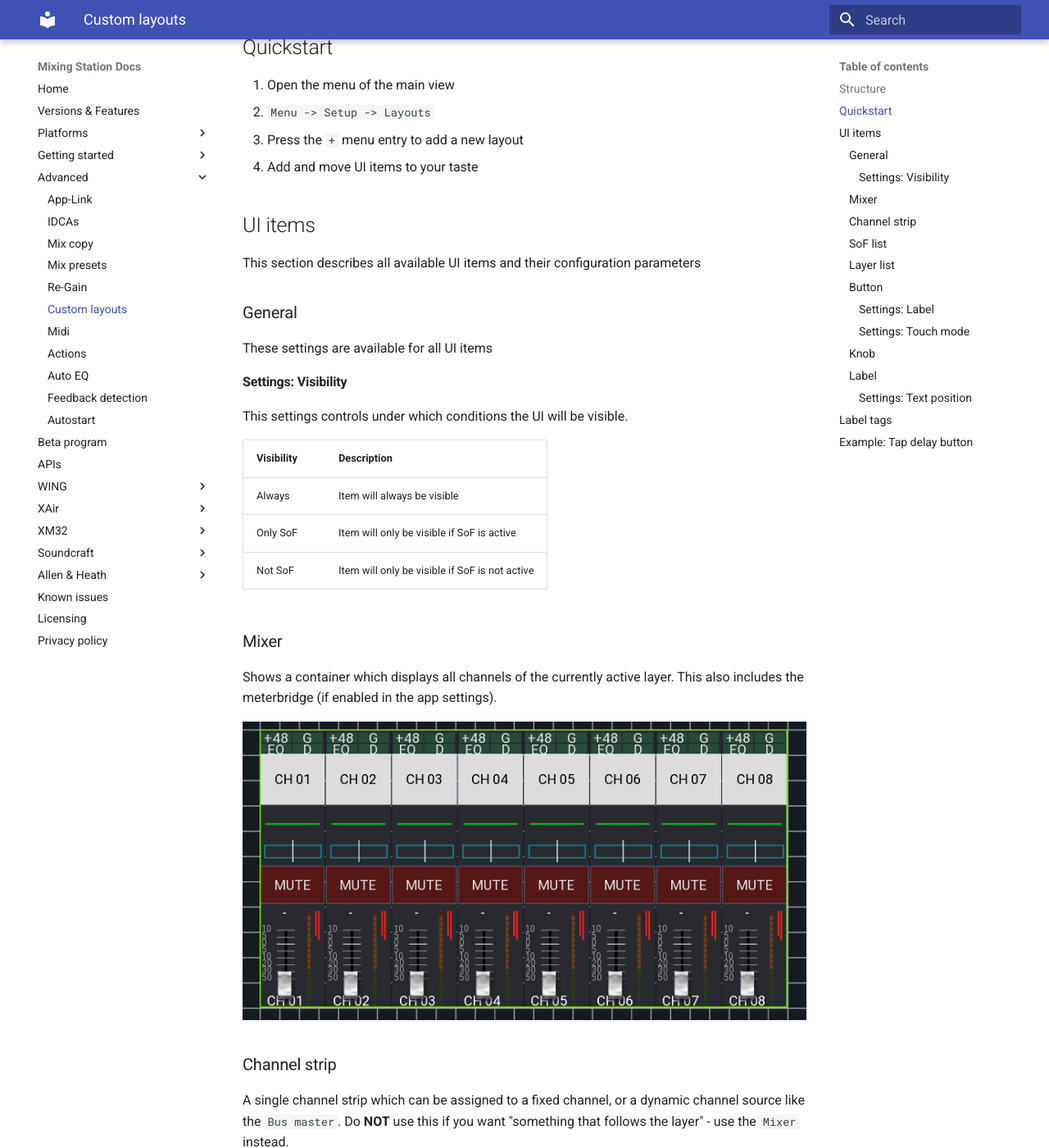
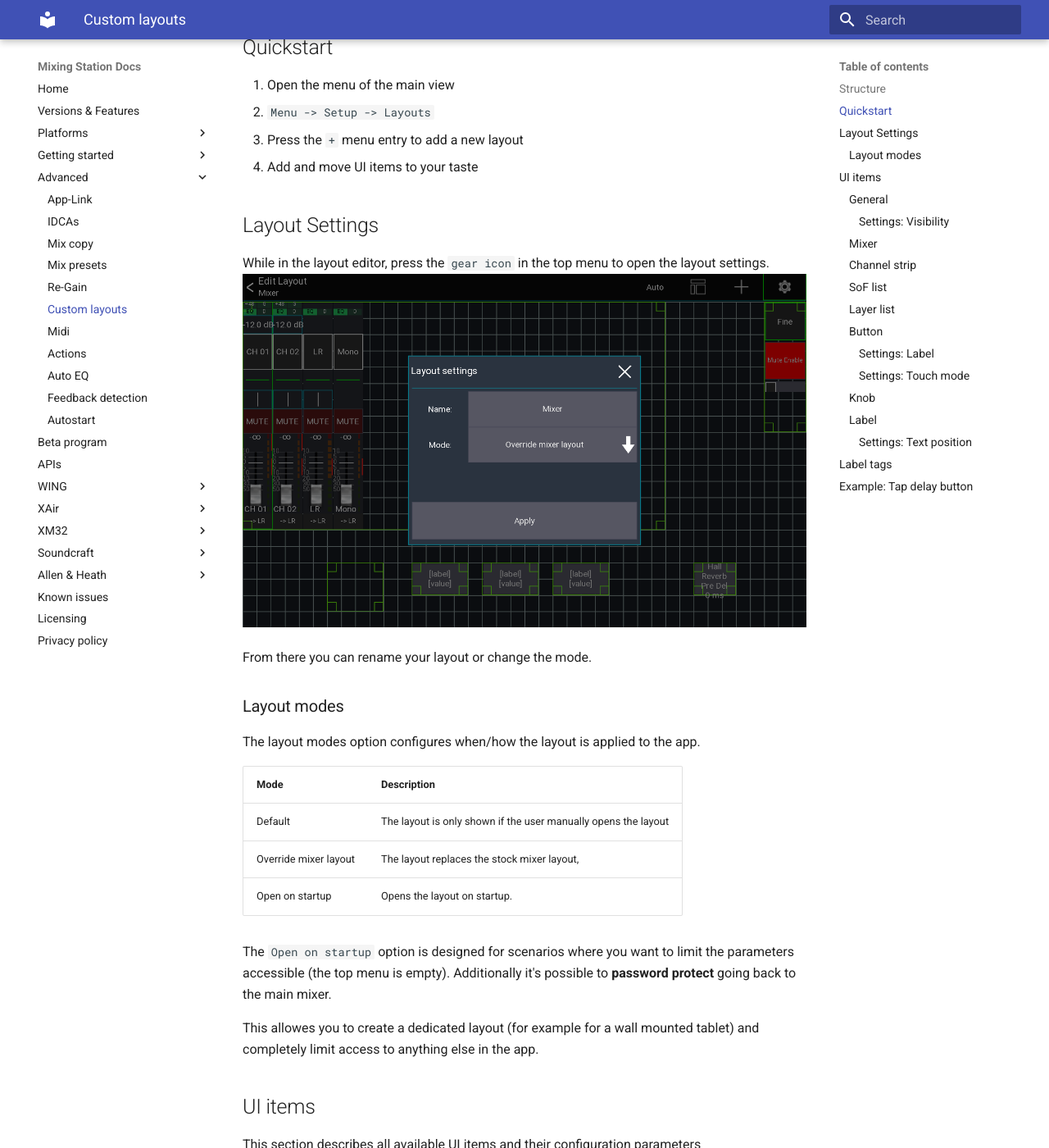
Before and after one commit to davidgiga1993/mixing-station-docs, an MkDocs documentation site: the page built from docs/custom-layouts.md, in a window 1280 px wide and 1400 px high, scrolled down 844 px. Shown: the whole window at 82% size. Built offline with MkDocs 1.6.1 and Material for MkDocs 9.7.7, drawn with Linux system fonts in a browser that asks for light colours.

Commit message:
Update layout docs

```diff
--- a/docs/custom-layouts.md
+++ b/docs/custom-layouts.md
@@ -22,6 +22,27 @@
 2. `Menu -> Setup -> Layouts`
 3. Press the `+` menu entry to add a new layout
 4. Add and move UI items to your taste
+
+## Layout Settings
+While in the layout editor, press the `gear icon` in the top menu to open the layout settings.
+![Layout settings](img/layouts/layout-settings.png)
+
+From there you can rename your layout or change the mode.
+
+### Layout modes
+The layout modes option configures when/how the layout is applied to the app.
+
+| Mode | Description
+| --- | --- |
+| Default | The layout is only shown if the user manually opens the layout |
+| Override mixer layout | The layout replaces the stock mixer layout, |
+| Open on startup | Opens the layout on startup. |
+
+The `Open on startup` option is designed for scenarios where you want to limit the parameters accessible (the top menu is empty).
+Additionally it's possible to **password protect** going back to the main mixer.
+
+This allowes you to create a dedicated layout (for example for a wall mounted tablet) and completely limit access to anything else in the app.
+
 
 ## UI items
 This section describes all available UI items and their configuration parameters
```
Also changed, not shown: docs/img/layouts/layout-settings.png (added).
